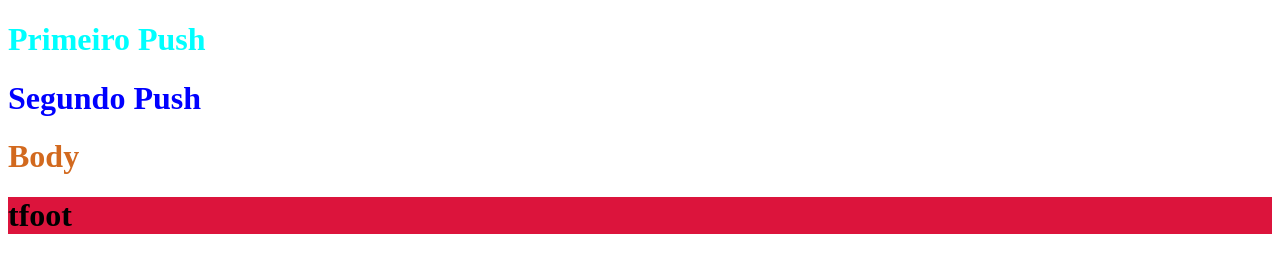
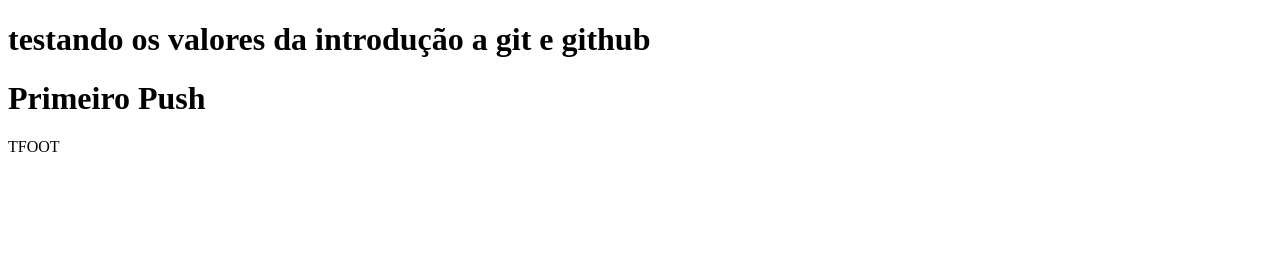
Before and after one commit to HenriqueHachimine/Curso-de-introdu-o-a-GIT-e-GITHUB-PETIFTM, a plain HTML site: page index.htm in a window 1280 px wide. Drawn offline with Linux system fonts and the light colour scheme.

Commit message:
Revert "segundo commit fazendo alterações de style no arquivo"
This reverts commit d7144c4eedc69564c57163d84bfea19336198486.

```diff
--- a/index.htm
+++ b/index.htm
@@ -6,22 +6,17 @@
     <title>Primeiro Push</title>
 </head>
 <header>
-    <h1 style="color: aqua;">
-        Primeiro Push
-    </h1>
-    <h1 style="color: blue;">
-        Segundo Push
+    <h1>
+        testando os valores da introdução a git e github
     </h1>
 </header>
 <body>
-    <h1 style="color: chocolate;">
-        Body
+    <h1>
+        Primeiro Push
     </h1>
 </body>
-<tfoot >
-    <h1 style="background-color: crimson;">
-        tfoot
-    </h1>
+<tfoot>
+    TFOOT
 </tfoot>
 
 </html>
```
